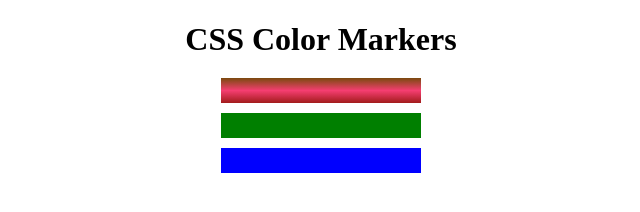
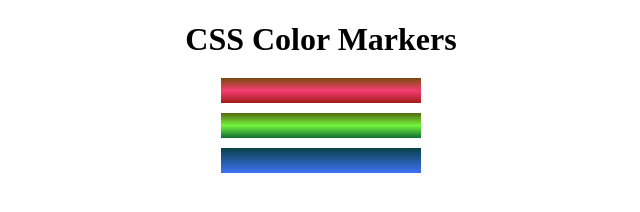
Before and after one commit to AnimalToonny/Colored-Markets, a plain HTML site: page index.html in a window 1280 px wide. Shown: the whole page, without its empty margins (319-959 px from the left). Drawn offline with Linux system fonts and the light colour scheme.

Commit message:
feat(css): update gradient backgrounds for .red, .green, and .blue classes

```diff
--- a/style.css
+++ b/style.css
@@ -11,11 +11,11 @@ h1 {
     padding: 10px 0;
 }
 .red {
-    background: linear-gradient(180deg, rgb(122, 74, 14) 0%, rgb(245, 62, 113) 50%, rgb(162, 27, 27) 100%);
+    background: linear-gradient(rgb(122, 74, 14), rgb(245, 62, 113), rgb(162, 27, 27));
 }
 .green {
-    background-color:  #007F00;
+    background: linear-gradient(#55680D,#71F53E,#116C31);
 }
 .blue {
-    background-color:  hsl(240, 100%, 50%);
+    background: linear-gradient(hsl(186, 76%, 16%), hsl(223, 90%, 60%));
 }
```
